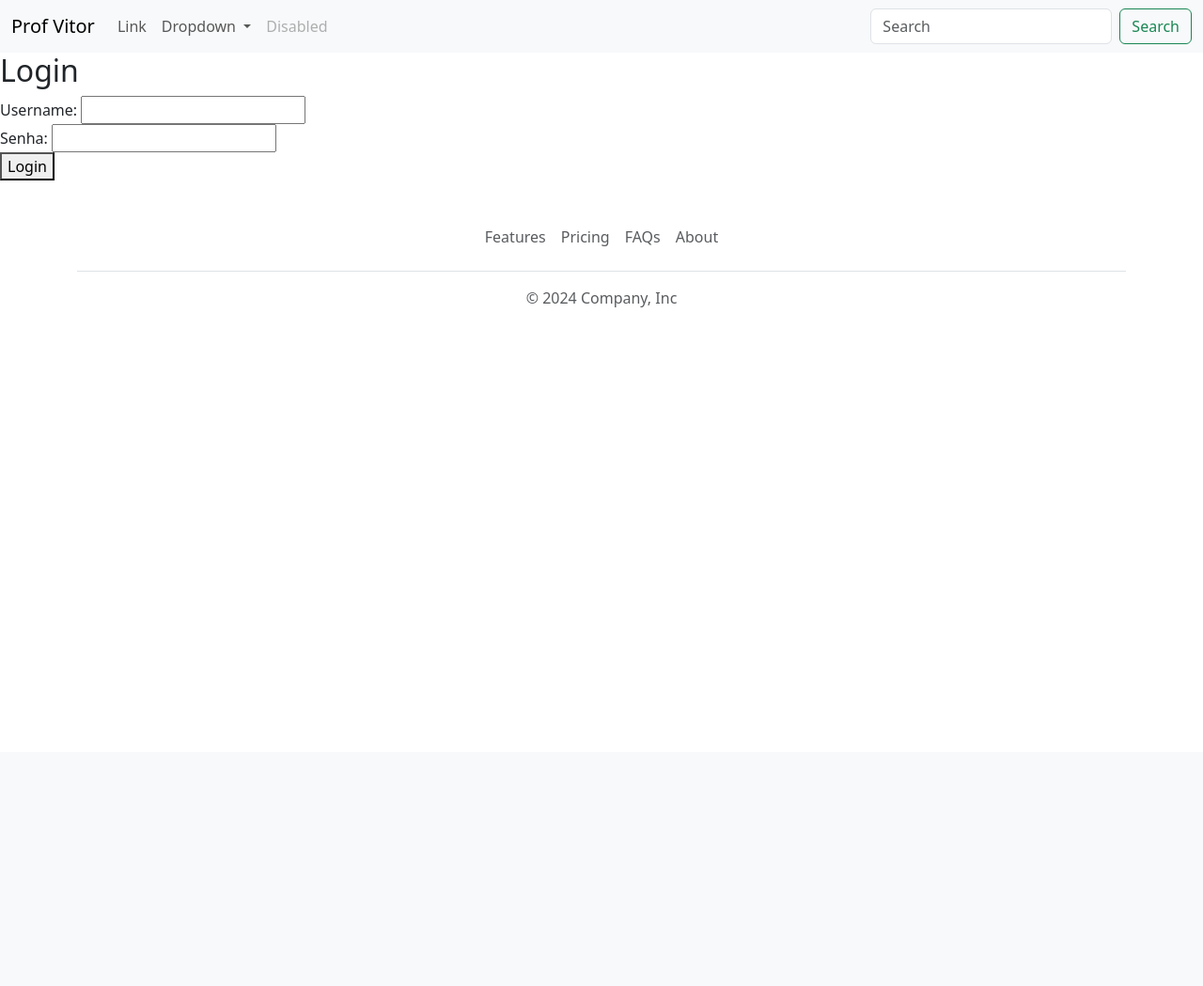
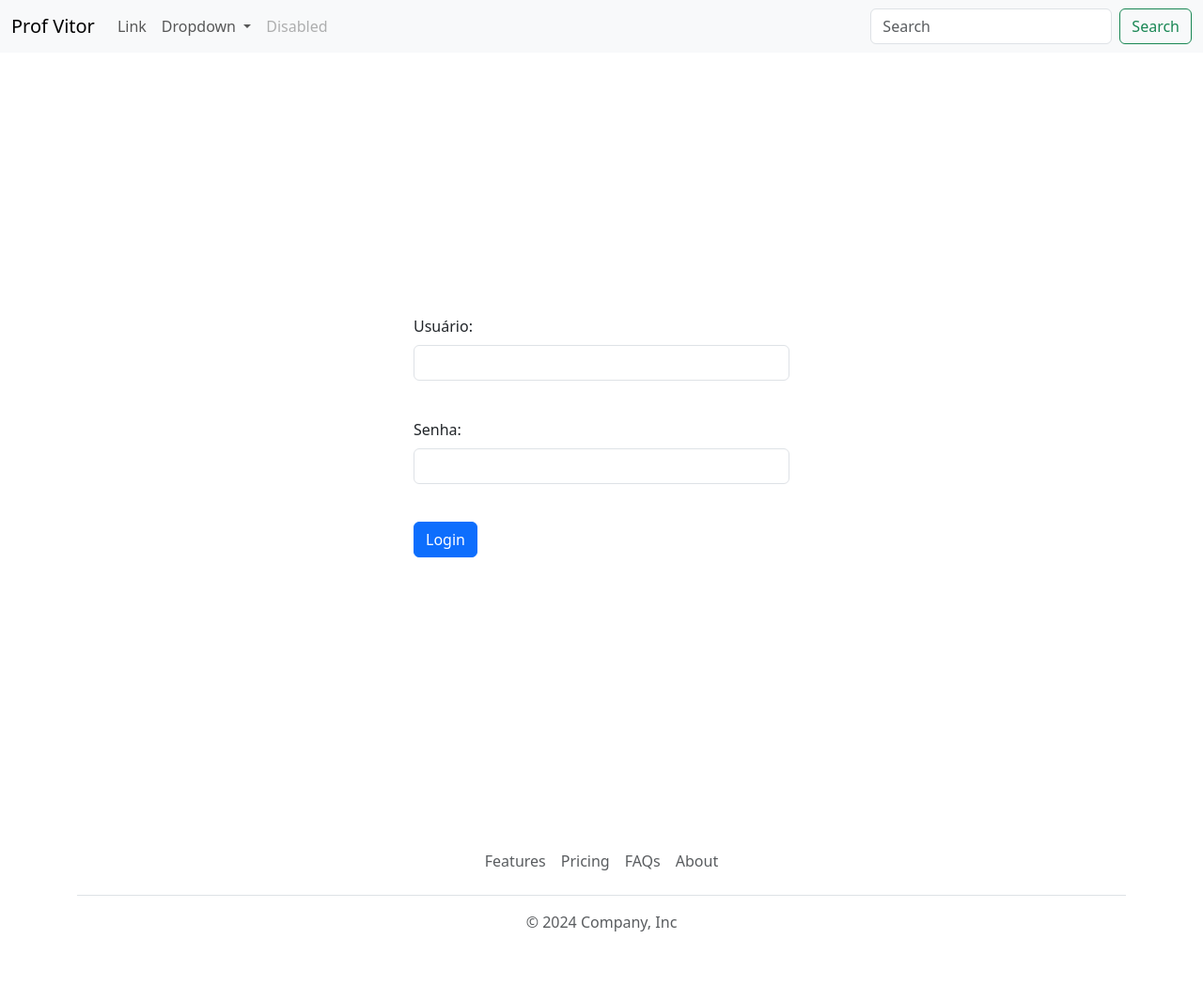
Before and after one commit to vtr57/profvitor, a Django app: page /login/ in a window 1280 px wide. Shown: the whole page at 94% size. Before the commit the page ends 327 px from the top, so only its background shows below. Run offline with Django 5.2, Linux system fonts and the light colour scheme.

Commit message:
Consertando tela de login.

```diff
--- a/blog/templates/blog/login.html
+++ b/blog/templates/blog/login.html
@@ -1,17 +1,25 @@
 {% extends "blog/base.html" %}
 {% block content %}
 
-<h2>Login</h2>
-{% if error %}
-    <p style="color: red;">{{ error }}</p>
-{% endif %}
-<form method="post">
-    {% csrf_token %}
-    <label for="username">Username:</label>
-    <input type="text" id="username" name="username"><br>
-    <label for="password">Senha:</label>
-    <input type="password" id="password" name="password"><br>
-    <button type="submit">Login</button>
-</form>
+<div class="d-flex justify-content-center align-items-center vh-100">
+    <div class="w-100" style="max-width: 400px;">
+
+        <form method="post">
+            {% csrf_token %}
+            <div class="mb-3 mt-3">
+                <label for="username" class="form-label">Usuário:</label>
+                <input type="text" class="form-control" id="usrname" name="username"><br>
+            </div>
+            <div class="mb-3">
+                <label for="password" class="form-label">Senha:</label>
+                <input type="password" class="form-control" id="password" name="password"><br>
+            </div>
+            <button type="submit" class="btn btn-primary">Login</button>
+        </form>
+        {% if error %}
+        <p style="color: red;">{{ error }}</p>
+        {% endif %}
+    </div>
+</div>
 
 {% endblock content %}
```
